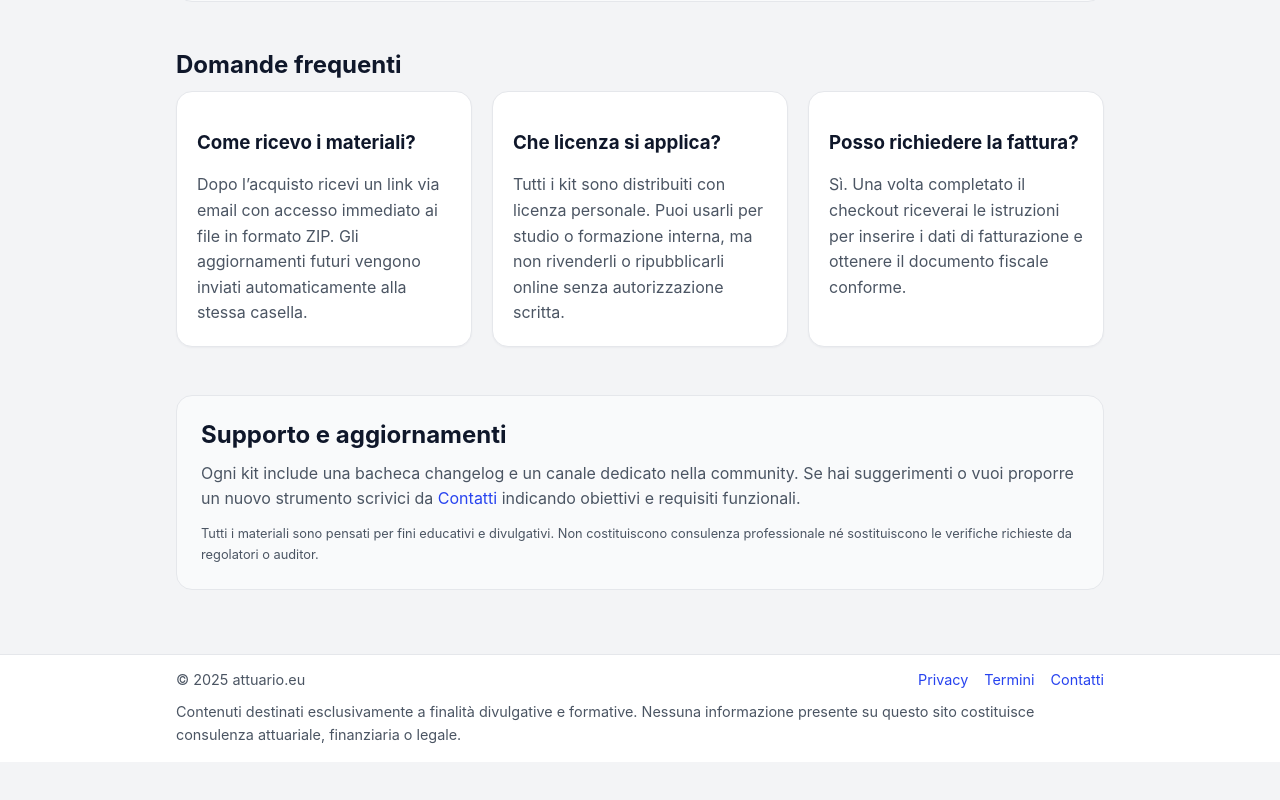
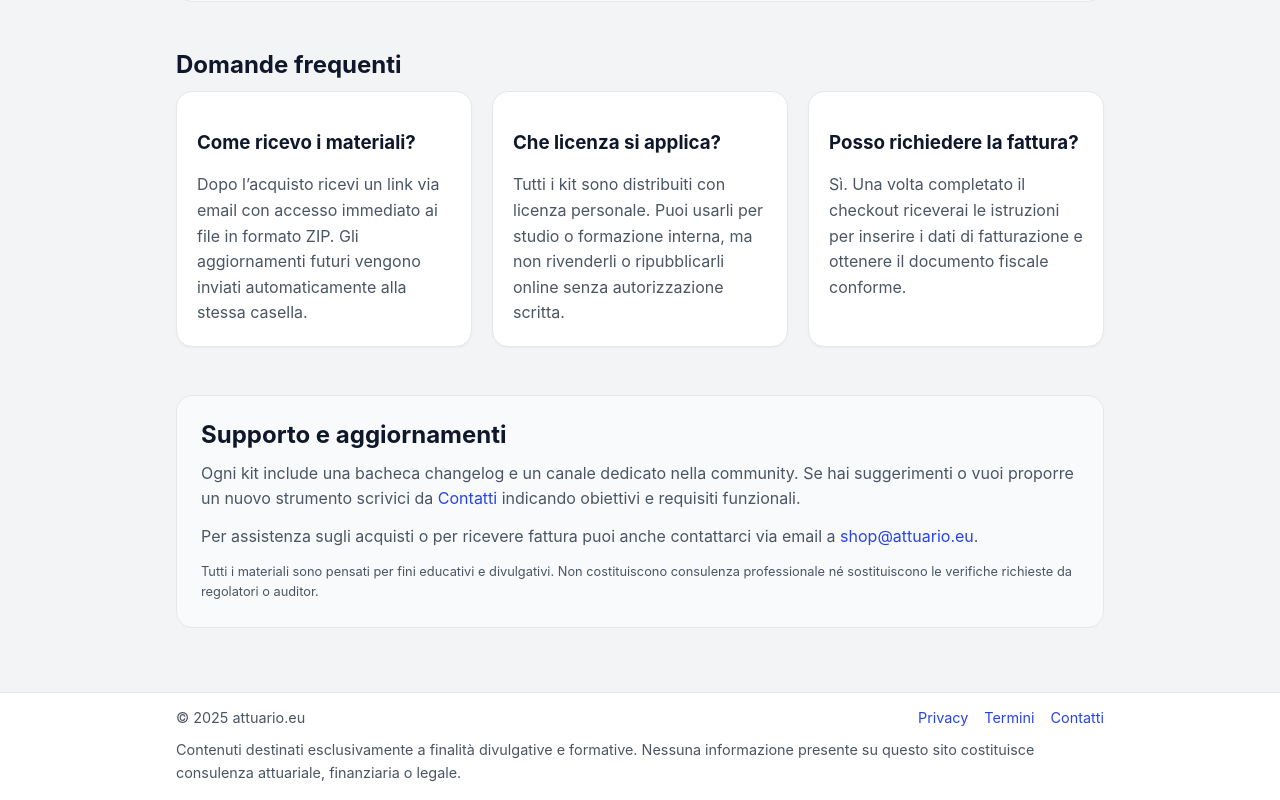
Before and after one commit to pietroscik/attuario-eu, a Next.js app: page /shop in a window 1280 px wide. Shown: the part 1435-2235 px from the top of the page. Before the commit the page ends 2197 px from the top, so only its background shows below. Built offline with nearby package versions, Linux system fonts and the light colour scheme.

Commit message:
Add attuario.eu contact emails across pages

```diff
--- a/pages/community.js
+++ b/pages/community.js
@@ -152,7 +152,9 @@ export default function Community() {
         <p className="small-print">
           Vuoi proporre un nuovo gruppo o coordinare un workshop? Compila il form nella pagina{" "}
           <Link href="/contatti">Contatti</Link>{" "}
-          specificando obiettivi, target e materiali proposti.
+          specificando obiettivi, target e materiali proposti. In alternativa scrivi a{" "}
+          <a href="mailto:community@attuario.eu">community@attuario.eu</a>{" "}
+          per entrare in contatto con il team di moderazione.
         </p>
       </section>
     </Layout>
--- a/pages/contatti.js
+++ b/pages/contatti.js
@@ -24,6 +24,11 @@ export default function Contatti() {
         </button>
       </form>
       <p className="small-print">
+        Preferisci usare la tua casella di posta? Scrivici direttamente a{" "}
+        <a href="mailto:info@attuario.eu">info@attuario.eu</a>{" "}
+        per collaborazioni editoriali, idee per eventi e segnalazioni di risorse.
+      </p>
+      <p className="small-print">
         Con l’invio accetti la <Link href="/privacy">Privacy</Link>. I messaggi ricevuti vengono letti entro 72 ore.
       </p>
     </Layout>
--- a/pages/shop.js
+++ b/pages/shop.js
@@ -138,6 +138,10 @@ export default function Shop() {
           <Link href="/contatti">Contatti</Link>{" "}
           indicando obiettivi e requisiti funzionali.
         </p>
+        <p>
+          Per assistenza sugli acquisti o per ricevere fattura puoi anche contattarci via email a{" "}
+          <a href="mailto:shop@attuario.eu">shop@attuario.eu</a>.
+        </p>
         <p className="small-print">
           Tutti i materiali sono pensati per fini educativi e divulgativi. Non costituiscono consulenza professionale né sostituiscono le verifiche richieste da regolatori o auditor.
         </p>
```
